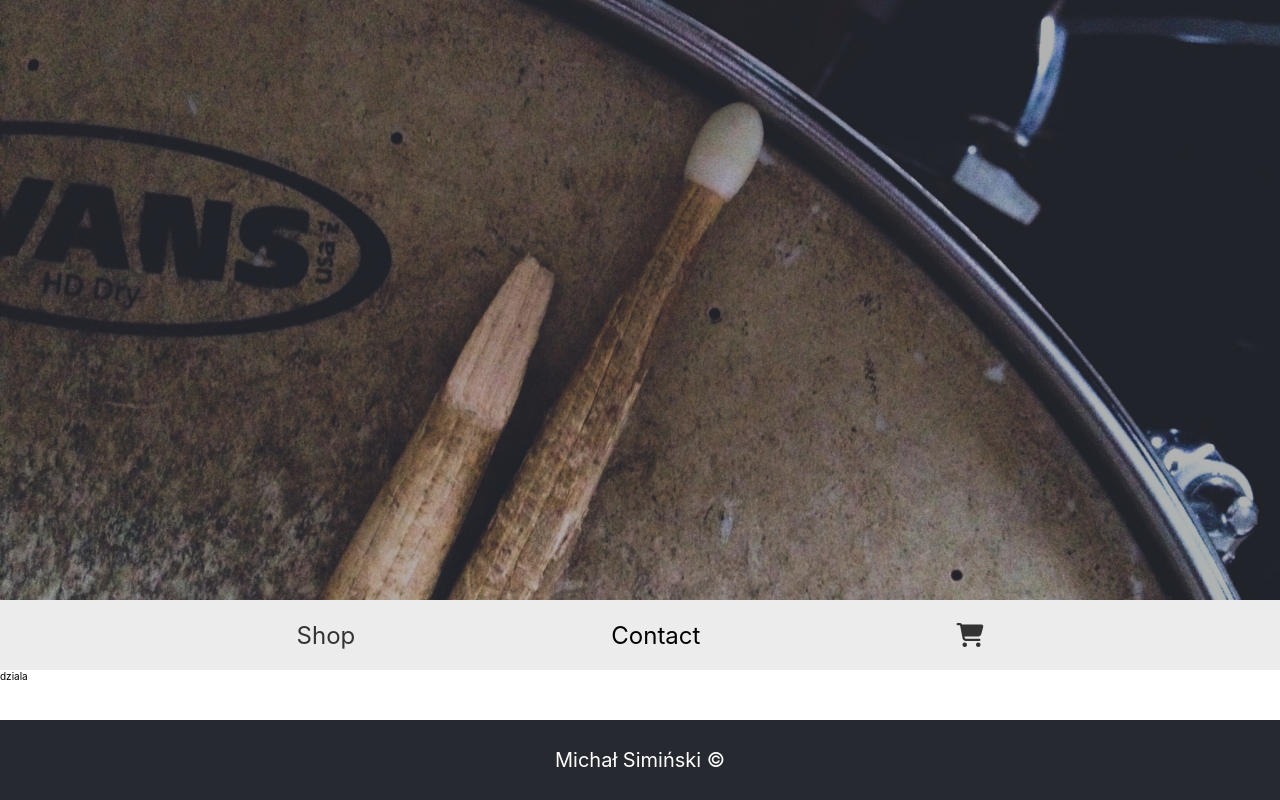
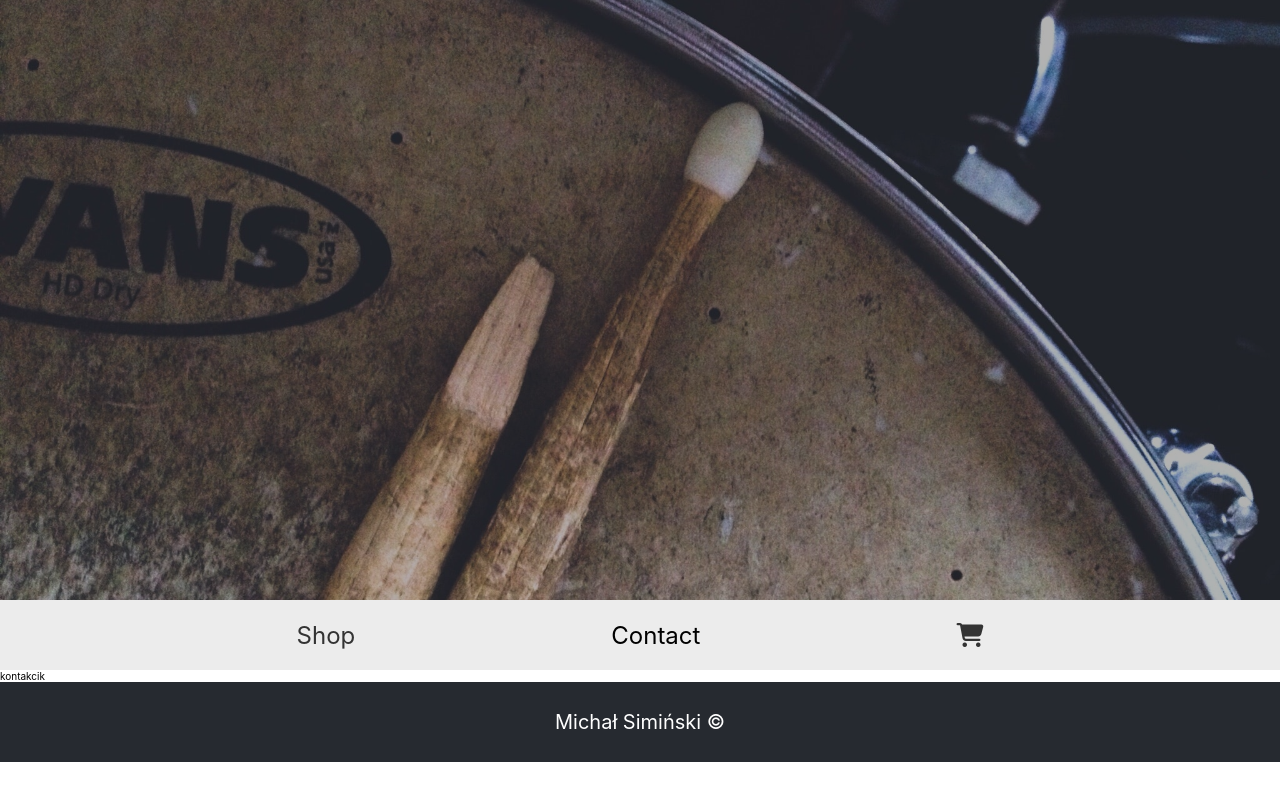
Before and after one commit to michalsiminski98/REACT--Drum-shop, a React (Create React App) app: page /contact in a window 1280 px wide. Built offline with nearby package versions, Linux system fonts and the light colour scheme.

Commit message:
add error page

```diff
--- a/src/components/Page.js
+++ b/src/components/Page.js
@@ -1,10 +1,19 @@
 import React from 'react';
+import {Switch, Route} from 'react-router-dom';
+
+import ShopPage from '../pages/ShopPage';
+import ContactPage from '../pages/ContactPage';
+import CartPage from '../pages/CartPage';
+import ErrorPage from '../pages/ErrorPage';
 
 const Page = () => {
     return (
-        <div>
-            dziala
-        </div>
+        <Switch>
+            <Route path="/" exact component={ShopPage}/>
+            <Route path="/contact" component={ContactPage}/>
+            <Route path="/cart" component={CartPage}/>
+            <Route component={ErrorPage}/>
+        </Switch>
      );
 }
 
--- /dev/null
+++ b/src/pages/CartPage.js
@@ -0,0 +1,11 @@
+import React from 'react';
+
+const CartPage = () => {
+    return (
+        <div>
+            Zakupy
+        </div>
+     );
+}
+
+export default CartPage;
--- /dev/null
+++ b/src/pages/ContactPage.js
@@ -0,0 +1,11 @@
+import React from 'react';
+
+const ContactPage = () => {
+    return (
+        <div>
+            kontakcik
+        </div>
+     );
+}
+
+export default ContactPage;
--- /dev/null
+++ b/src/pages/ErrorPage.js
@@ -0,0 +1,14 @@
+import React from 'react';
+
+import '../styles/Error.css'
+
+
+const ErrorPage = () => {
+    return (
+        <div className="Error">
+            <p className="Error__text">Nie ma takiej strony</p>
+        </div>
+     );
+}
+
+export default ErrorPage;
--- /dev/null
+++ b/src/pages/ShopPage.js
@@ -0,0 +1,11 @@
+import React from 'react';
+
+const ShopPage = () => {
+    return (
+        <div>
+            Sklep
+        </div>
+     );
+}
+
+export default ShopPage;
--- /dev/null
+++ b/src/styles/Error.css
@@ -0,0 +1,8 @@
+.Error {
+  height: 20vh;
+  padding: 30px 0;
+}
+.Error__text {
+  text-align: center;
+  font-size: 2.5rem;
+}
--- a/src/styles/Footer.css
+++ b/src/styles/Footer.css
@@ -1,6 +1,4 @@
 .footer {
-  position: absolute;
-  bottom: 0;
   width: 100vw;
   height: 80px;
   background-color: #262a30;
--- a/src/styles/index.css
+++ b/src/styles/index.css
@@ -9,6 +9,7 @@ html {
 
 body {
   margin: 0;
+  overflow-x: hidden;
   min-height: 100vh;
   font-family: -apple-system, BlinkMacSystemFont, "Segoe UI", "Roboto", "Oxygen",
     "Ubuntu", "Cantarell", "Fira Sans", "Droid Sans", "Helvetica Neue",
```
